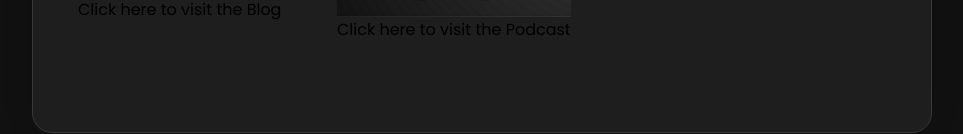
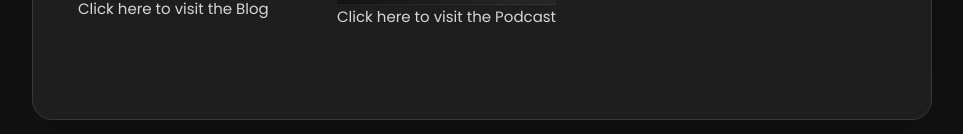
Before and after one commit to bytesofintelligence/yashshah.github.io, a plain HTML site: page index.html in a window 1280 px wide. Shown: the part 1735-1869 px from the top of the page, without its empty margins (308-1271 px from the left). Drawn offline with nearby package versions, Linux system fonts and the light colour scheme.

Commit message:
Colour Fix

```diff
--- a/index.html
+++ b/index.html
@@ -444,14 +444,14 @@
               <a href="https://bytesofintelligence.co.uk/">
                 <img src="./assets/images/Logo1.png" alt="client logo">
               </a>
-              <p>Click here to visit the Blog</p>
+              <p class="service-item-text">Click here to visit the Blog</p>
             </li>
 
             <li class="clients-item">
               <a href="https://youtube.com/playlist?list=PLglncPpAuoXYAPx5EdP4fZa3Np6X7MnKJ&si=DXVFWXS1HRlocSHd">
                 <img src="./assets/images/Logo1.png" alt="client logo">
               </a>
-              <p>Click here to visit the Podcast</p>
+              <p class="service-item-text">Click here to visit the Podcast</p>
             </li>
             <!--
             <li class="clients-item">
```
